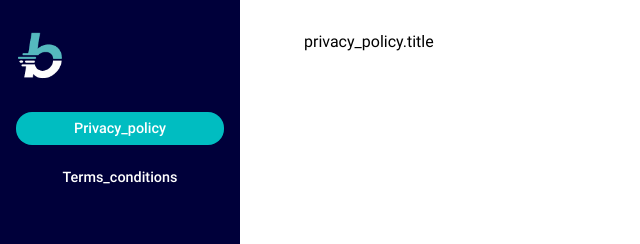
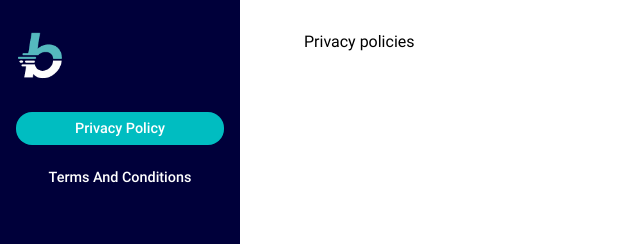
Before and after one commit to andresrodriguezsantos44/betsignal, a Vue app: page /privacy-policy in a window 1280 px wide. Shown: the top 244 px of the page, without its empty margins (0-640 px from the left). Built offline with nearby package versions, Linux system fonts and the light colour scheme.

Commit message:
Jock commit

```diff
--- a/src/components/LegalTerms/NavbarLegalTerms/NavbarLegalTermsStateless.vue
+++ b/src/components/LegalTerms/NavbarLegalTerms/NavbarLegalTermsStateless.vue
@@ -17,7 +17,7 @@
         :class="button.active ? 'link-two link-two-active' : 'link-two'"
         @click="setRouteSelected(button.route)"
       >
-        {{ button.text }}
+        {{ $t(`navbar_legal_terms.${ button.text }`) }}
       </RouterLink>
     </nav>
   </section>
--- a/src/services/i18n/locales/en.json
+++ b/src/services/i18n/locales/en.json
@@ -62,5 +62,17 @@
   },
   "footer": {
     "text": "ALL RIGHTS RESERVED"
+  },
+  "navbar_legal_terms": {
+    "privacy_policy": "Privacy policy",
+    "terms_conditions": "Terms and conditions"
+  },
+  "privacy_policy": {
+    "title": "Privacy policies",
+    "text_one": "BETSIGNAL respects your privacy and is committed to protecting and respecting your personal data. This privacy policy is intended to provide you with information on how we collect and process any personal data, i.e. information about a Client (as defined below) that is a natural person on the basis of which that Client can be identiﬁed ( hereinafter, the data) in accordance with the applicable legislation on data protection and best practices.",
+    "text_two": "We strive to create the most secure infrastructure of any broker in the world. In this privacy policy, we would like to tell you why you can trust us with your data and rest assured that your data is safe.",
+    "text_three": "It is important that you read this privacy policy together with any other privacy policies we may provide on specific occasions when we collect or process your data so that you are aware of how and why we use it.",
+    "text_four": "In this Privacy Policy, unless the context requires otherwise, expressions defined herein shall have the meanings ascribed to them in the Terms and Conditions.",
+    "text_five": "Please note that this Privacy Policy is directed at Clients and potential clients. If you are a BETSIGNAL employee, a BETSIGNAL contractor or a third party service provider, your personal information will be used in connection with your employment contract, your contractual relationship or in accordance with our separate policies which are available by contacting us. at the contact details listed in the OUR CONTACT DETAILS section below."
   }
 }
--- a/src/services/i18n/locales/es.json
+++ b/src/services/i18n/locales/es.json
@@ -62,5 +62,17 @@
   },
   "footer": {
     "text": "RESERVADOS TODOS LOS DERECHOS"
+  },
+  "navbar_legal_terms": {
+    "privacy_policy": "Política de privacidad",
+    "terms_conditions": "Terminos y condiciones"
+  },
+  "privacy_policy": {
+    "title": "Políticas de privacidad",
+    "text_one": "BETSIGNAL respeta su privacidad y se compromete a proteger y respetar sus datos personales. Esta política de privacidad tiene como objetivo brindarle información sobre cómo recopilamos y procesamos cualquier dato personal, es decir, información sobre un Cliente (como se deﬁne a continuación) que es una persona física sobre la base de la cual se puede identiﬁcar a ese Cliente (en adelante, los datos ) de acuerdo con la legislación aplicable en materia de protección de datos y las mejores prácticas.",
+    "text_two": "Nos esforzamos por crear la infraestructura más segura de cualquier corredor en el mundo. En esta política de privacidad, nos gustaría decirle por qué puede conﬁarnos sus datos y estar seguro de que sus datos están seguros.",
+    "text_three": "Es importante que lea esta política de privacidad junto con cualquier otra política de privacidad que podamos proporcionar en ocasiones especíﬁcas cuando recopilamos o procesamos sus datos para que sepa cómo y por qué los usamos.",
+    "text_four": "En esta Política de privacidad, a menos que el contexto requiera lo contrario, las expresiones aquí deﬁnidas tendrán el signiﬁcado que se les atribuye en los Términos y condiciones .",
+    "text_five": "Tenga en cuenta que esta Política de privacidad está dirigida a Clientes y clientes potenciales. Si usted es un empleado de BETSIGNAL, un contratista de BETSIGNAL o un proveedor de servicios externo, su información personal se utilizará en relación con su contrato de trabajo, su relación contractual o de acuerdo con nuestras políticas separadas que están disponibles poniéndose en contacto con nosotros en el datos de contacto enumerados en la sección NUESTROS DETALLES DE CONTACTO a continuación."
   }
 }
```
